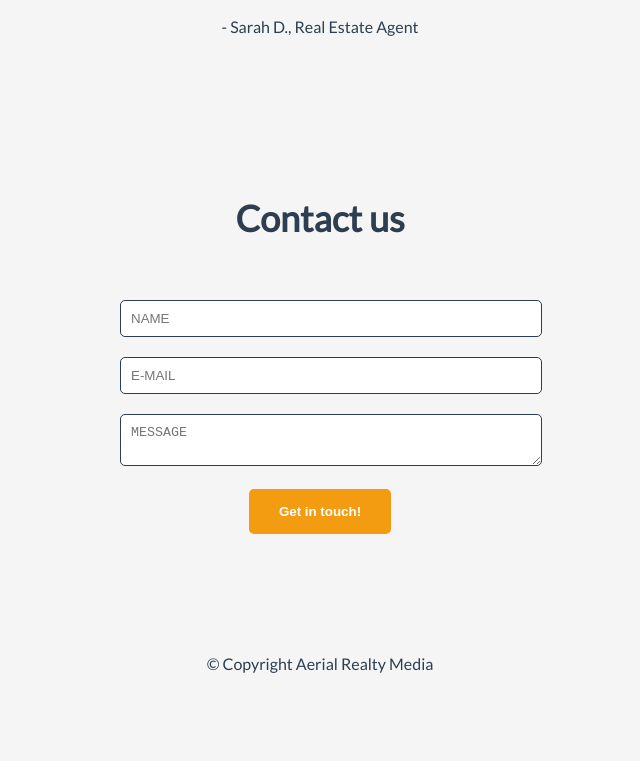
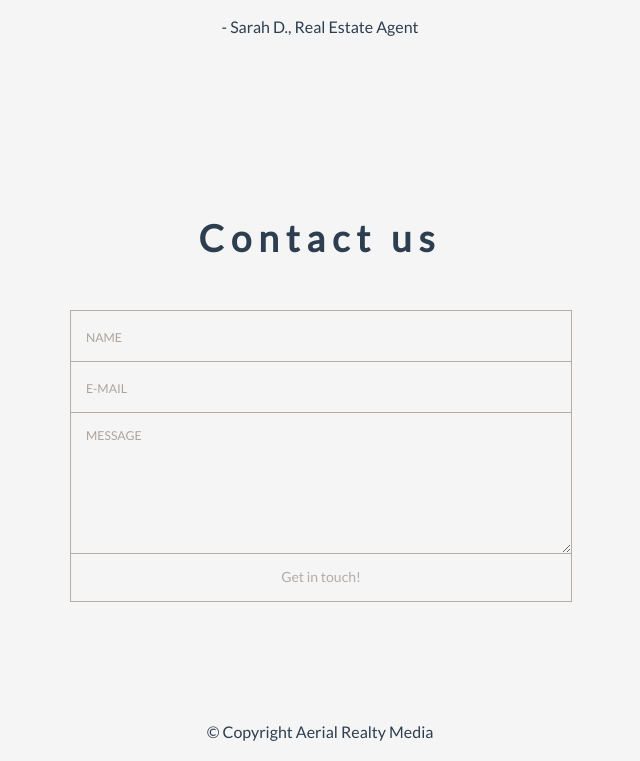
Before and after one commit to AayyKay/Landing-page, a plain HTML site: page index.html in a window 1280 px wide. Shown: the part 1794-2555 px from the top of the page, without its empty margins (320-960 px from the left). Before the commit the page ends 2487 px from the top, so only its background shows below. Drawn offline with Linux system fonts and the light colour scheme.

Commit message:
ADD STYLES.CSS

```diff
--- a/styles.css
+++ b/styles.css
@@ -81,6 +81,7 @@ nav a:hover {
 #services {
     text-align: center;
     padding: 80px 0;
+    background-color: #dde2e2;
 }
 
 #services h2 {
@@ -119,6 +120,7 @@ nav a:hover {
 #pricing {
     text-align: center;
     padding: 80px 0;
+    background-color: #dde2e2;
 }
 
 #pricing h2 {
@@ -169,44 +171,164 @@ blockquote {
 }
 
 /* Contact Section styles */
-#contact {
+#contact h1 {
+    position: relative;
+    margin: 100px 0 25px 0;
+    font-size: 2.3em;
     text-align: center;
-    padding: 80px 0;
+    letter-spacing: 7px;
+}
+input::-webkit-input-placeholder, textarea::-webkit-input-placeholder {
+    color: #aca49c;
+    font-size: 0.875em;
 }
 
-#contact h1 {
-    font-size: 36px;
-    margin-bottom: 40px;
+input:focus::-webkit-input-placeholder, textarea:focus::-webkit-input-placeholder {
+color: #bbb5af;
+}
+
+input::-moz-placeholder, textarea::-moz-placeholder {
+color: #aca49c;
+font-size: 0.875em;
+}
+
+input:focus::-moz-placeholder, textarea:focus::-moz-placeholder {
+color: #bbb5af;
+}
+
+input::placeholder, textarea::placeholder {
+color: #aca49c;
+font-size: 0.875em;
+}
+
+input:focus::placeholder, textarea::focus:placeholder {
+color: #bbb5af;
+}
+
+input::-ms-placeholder, textarea::-ms-placeholder {
+color: #aca49c;
+font-size: 0.875em;
+}
+
+input:focus::-ms-placeholder, textarea:focus::-ms-placeholder {
+color: #bbb5af;
+}
+
+/* on hover placeholder */
+
+input:hover::-webkit-input-placeholder, textarea:hover::-webkit-input-placeholder {
+color: #e2dedb;
+font-size: 0.875em;
+}
+
+input:hover:focus::-webkit-input-placeholder, textarea:hover:focus::-webkit-input-placeholder {
+color: #cbc6c1;
+}
+
+input:hover::-moz-placeholder, textarea:hover::-moz-placeholder {
+color: #e2dedb;
+font-size: 0.875em;
+}
+
+input:hover:focus::-moz-placeholder, textarea:hover:focus::-moz-placeholder {
+color: #cbc6c1;
+}
+
+input:hover::placeholder, textarea:hover::placeholder {
+color: #e2dedb;
+font-size: 0.875em;
+}
+
+input:hover:focus::placeholder, textarea:hover:focus::placeholder {
+color: #cbc6c1;
+}
+
+input:hover::placeholder, textarea:hover::placeholder {
+color: #e2dedb;
+font-size: 0.875em;
+}
+
+input:hover:focus::-ms-placeholder, textarea:hover::focus:-ms-placeholder {
+color: #cbc6c1;
 }
 
 #form {
-    max-width: 400px;
-    margin: 0 auto;
-    padding: 20px;
-    background-color: #F5F5F5;
-    border-radius: 5px;
+position: relative;
+width: 500px;
+margin: 50px auto 100px auto;
 }
 
-input[type="text"], textarea {
-    width: 100%;
-    padding: 10px;
-    margin-bottom: 20px;
-    border: 1px solid #2C3E50;
-    border-radius: 5px;
+input {
+font-family: 'Lato', sans-serif;
+font-size: 0.875em;
+width: 470px;
+height: 50px;
+padding: 0px 15px 0px 15px;
+
+background: transparent;
+outline: none;
+color: #726659;
+
+border: solid 1px #b3aca7;
+border-bottom: none;
+
+transition: all 0.3s ease-in-out;
+-webkit-transition: all 0.3s ease-in-out;
+-moz-transition: all 0.3s ease-in-out;
+-ms-transition: all 0.3s ease-in-out;
 }
 
-input[type="submit"] {
-    background-color: #F39C12;
-    color: white;
-    padding: 15px 30px;
-    border: none;
-    border-radius: 5px;
-    font-weight: bold;
-    cursor: pointer;
+input:hover {
+background: #b3aca7;
+color: #e2dedb;
 }
 
-input[type="submit"]:hover {
-    background-color: #E74C3C;
+textarea {
+width: 470px;
+max-width: 470px;
+height: 110px;
+max-height: 110px;
+padding: 15px;
+
+background: transparent;
+outline: none;
+
+color: #726659;
+font-family: 'Lato', sans-serif;
+font-size: 0.875em;
+
+border: solid 1px #b3aca7;
+
+transition: all 0.3s ease-in-out;
+-webkit-transition: all 0.3s ease-in-out;
+-moz-transition: all 0.3s ease-in-out;
+-ms-transition: all 0.3s ease-in-out;
+}
+
+textarea:hover {
+background: #b3aca7;
+color: #e2dedb;
+}
+
+#submit {
+width: 502px;
+
+padding: 0;
+margin: -5px 0px 0px 0px;
+
+font-family: 'Lato', sans-serif;
+font-size: 0.875em;
+color: #b3aca7;
+
+outline:none;
+cursor: pointer;
+
+border: solid 1px #b3aca7;
+border-top: none;
+}
+
+#submit:hover {
+color: #e2dedb;
 }
 
 /* Footer styles */
```
